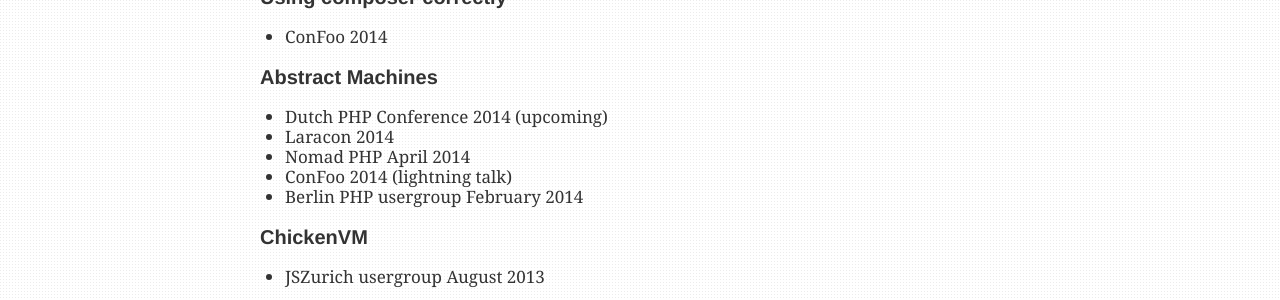
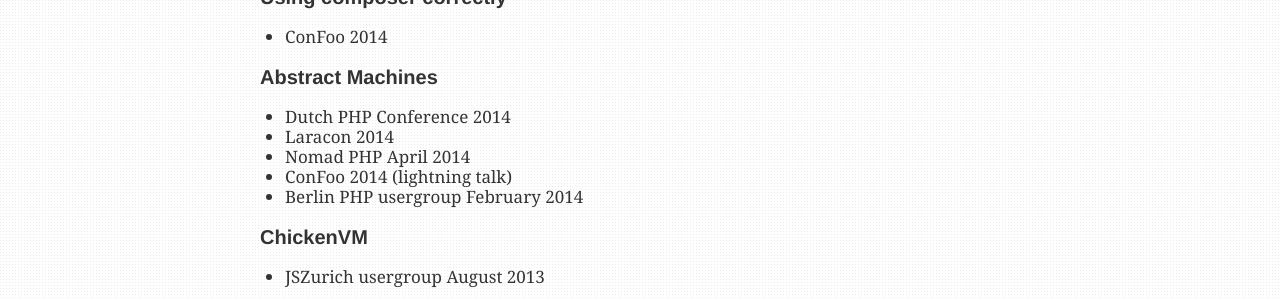
Before and after one commit to igorw/weblog, a Jekyll site: the page built from talks.md, in a window 1280 px wide. Shown: the part 288-588 px from the top of the page. Built offline with Jekyll 4.4.1, drawn with Linux system fonts in a browser that asks for light colours; Markdown is read by kramdown in place of the engine named in the settings.

Commit message:
dpc done

```diff
--- a/talks.md
+++ b/talks.md
@@ -21,7 +21,7 @@
 
 ### Abstract Machines
 
-* Dutch PHP Conference 2014 (upcoming)
+* Dutch PHP Conference 2014
 * Laracon 2014
 * Nomad PHP April 2014
 * ConFoo 2014 (lightning talk)
```
